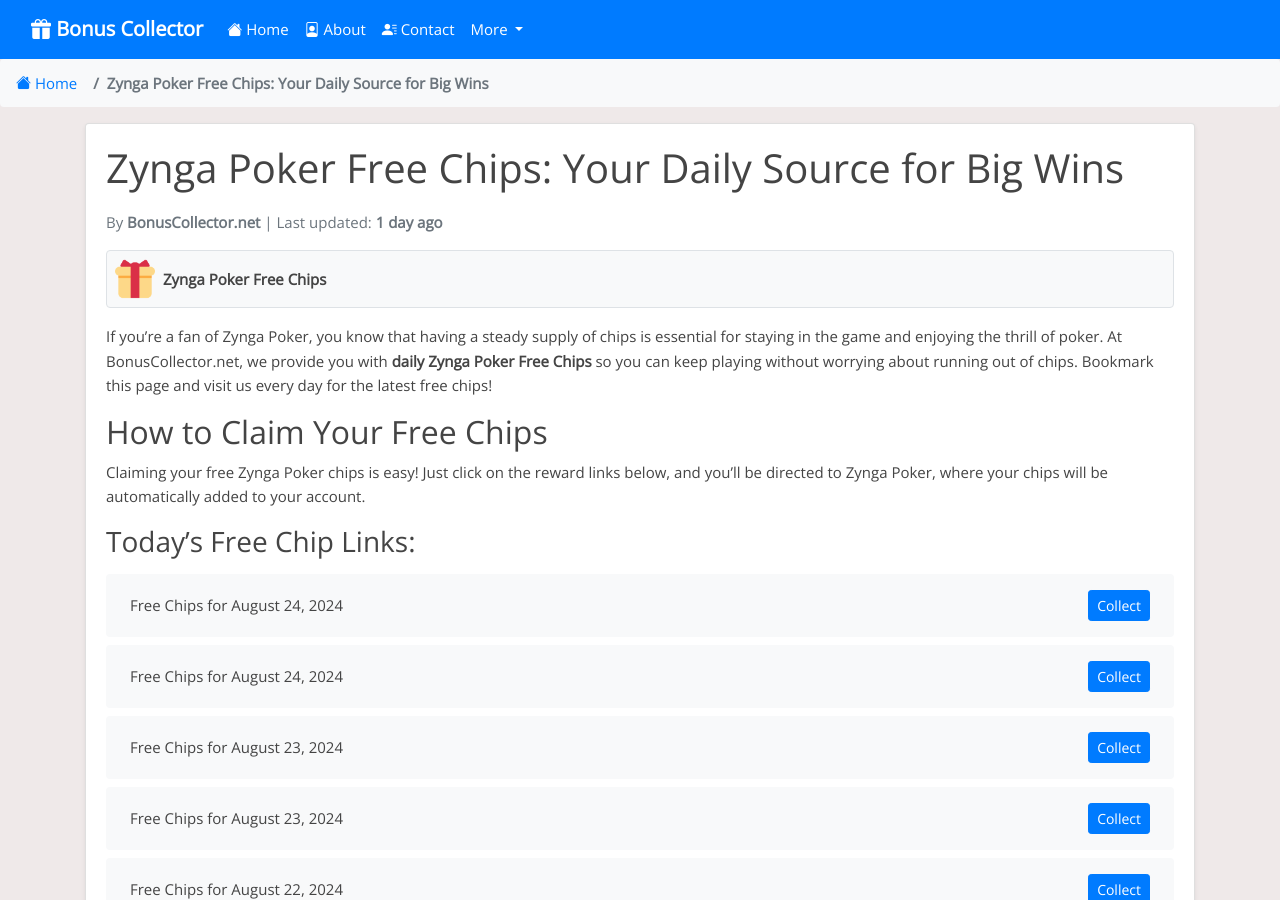
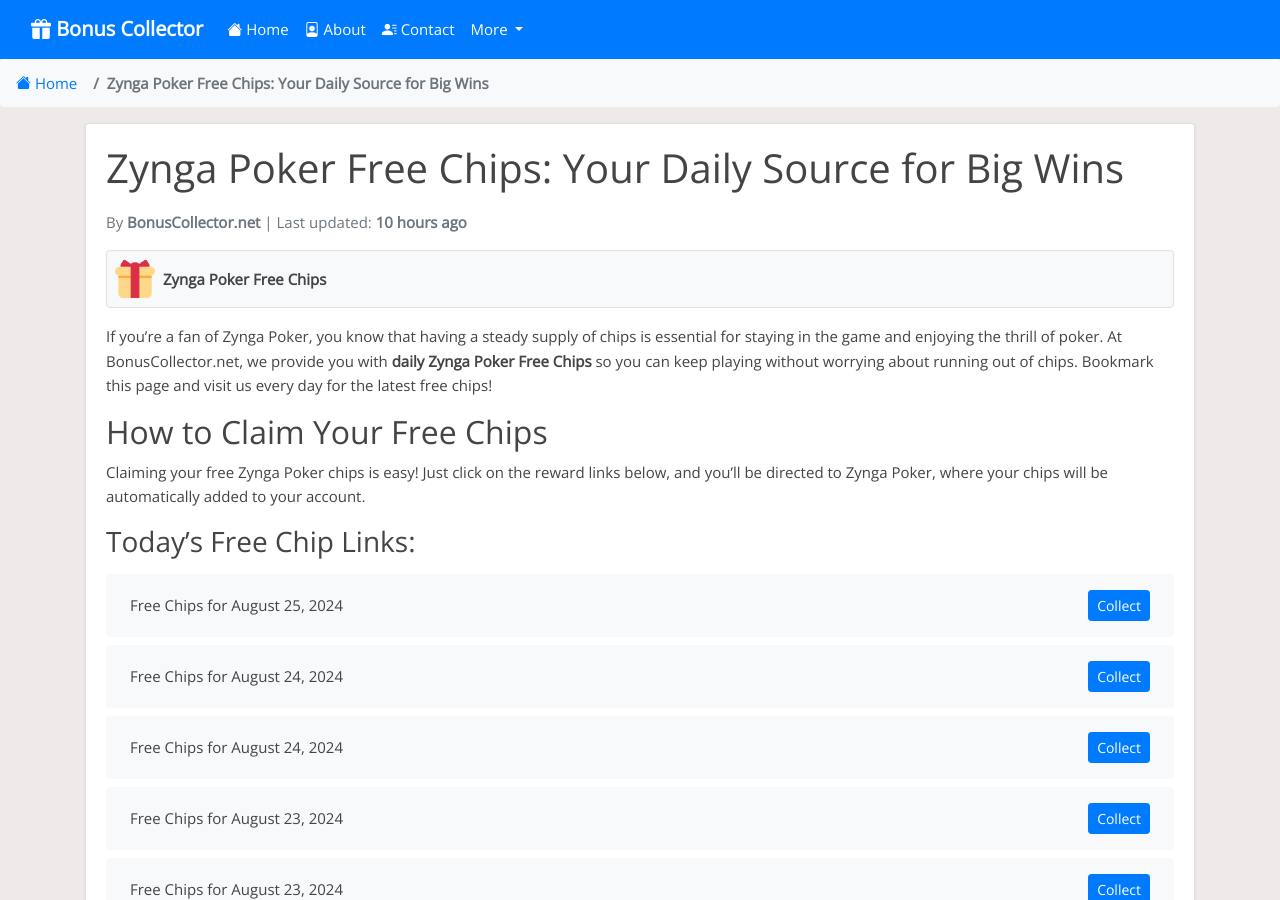
Before and after one commit to Prollad99/bs-net, a Jekyll site: the page built from _posts/2024-08-09-zynga-poker.md, in a window 1280 px wide and 900 px high. Built offline with Jekyll 4.4.1, drawn with Linux system fonts in a browser that asks for light colours; nearby versions of some CDN libraries; comment, search, counter and statistics services are not loaded; some of the changed text lies outside the part shown.

Commit message:
Update zynga-poker reward links and last modified date

```diff
--- a/_data/include_files.yml
+++ b/_data/include_files.yml
@@ -83,7 +83,7 @@
   last_modified: 2024-08-25 06:27:13
 
 zynga-poker.html:
-  last_modified: 2024-08-24 18:25:26
+  last_modified: 2024-08-25 18:25:27
 
 game-of-thrones-slots.html:
   last_modified: 2024-08-25 05:21:24
--- a/_includes/zynga-poker.html
+++ b/_includes/zynga-poker.html
@@ -1,4 +1,8 @@
 <ul class="list-group mt-3 mb-4">
+  <li class="list-group-item d-flex justify-content-between align-items-center">
+    <span>Free Chips for August 25, 2024</span>
+    <a href="http://zynga.live/8rsdMuAE" class="btn btn-primary btn-sm">Collect</a>
+  </li>
   <li class="list-group-item d-flex justify-content-between align-items-center">
     <span>Free Chips for August 24, 2024</span>
     <a href="http://zynga.live/jB53XO01" class="btn btn-primary btn-sm">Collect</a>
@@ -395,8 +399,4 @@
     <span>Free Chips for August 9, 2024</span>
     <a href="http://zynga.live/7r4Z4yn4" class="btn btn-primary btn-sm">Collect</a>
   </li>
-  <li class="list-group-item d-flex justify-content-between align-items-center">
-    <span>Free Chips for August 9, 2024</span>
-    <a href="http://zynga.live/FXhdFzex" class="btn btn-primary btn-sm">Collect</a>
-  </li>
 </ul>
```
Also changed, not shown: links-json/zynga-poker.json (+4 -4 lines).
